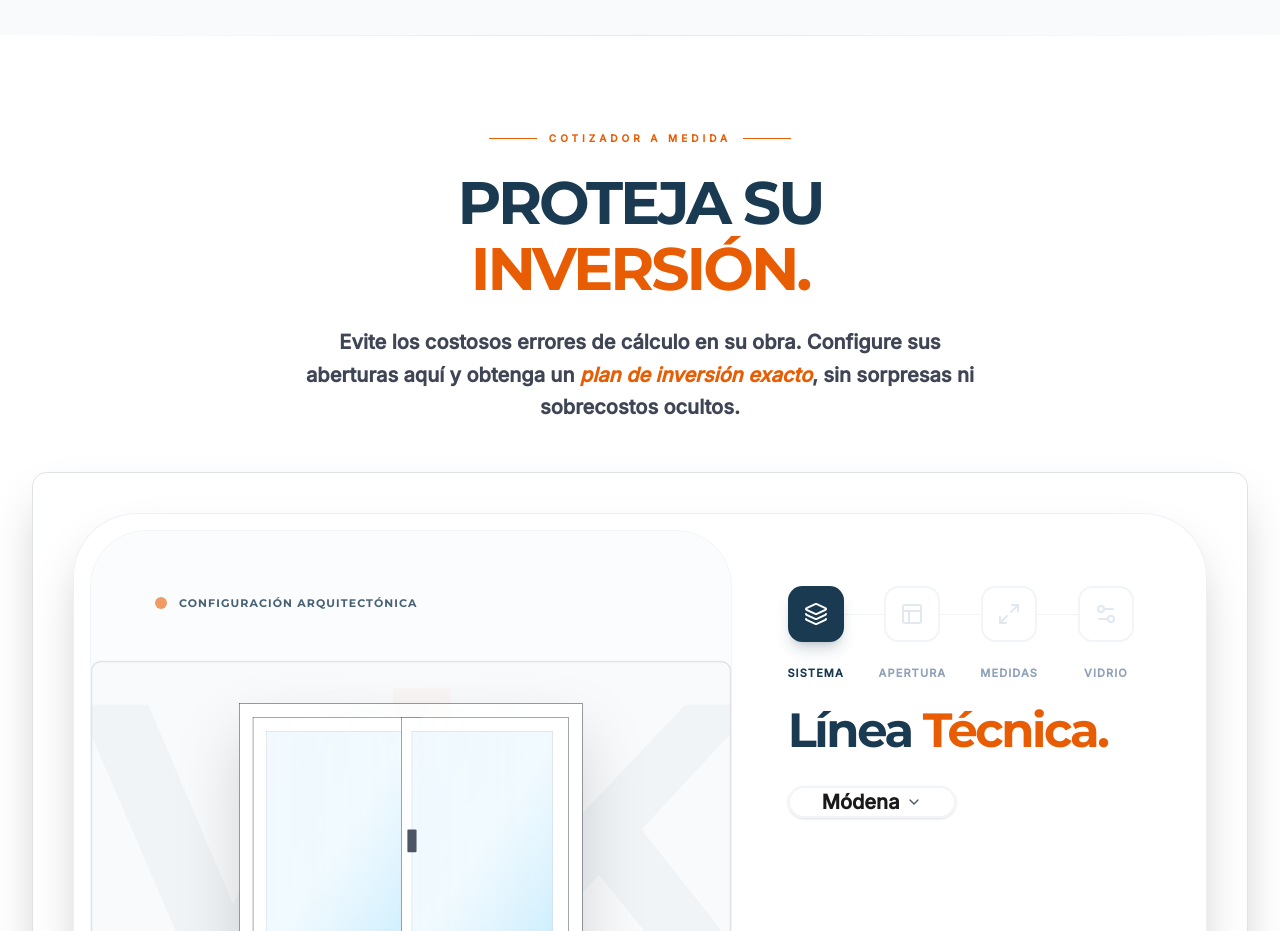
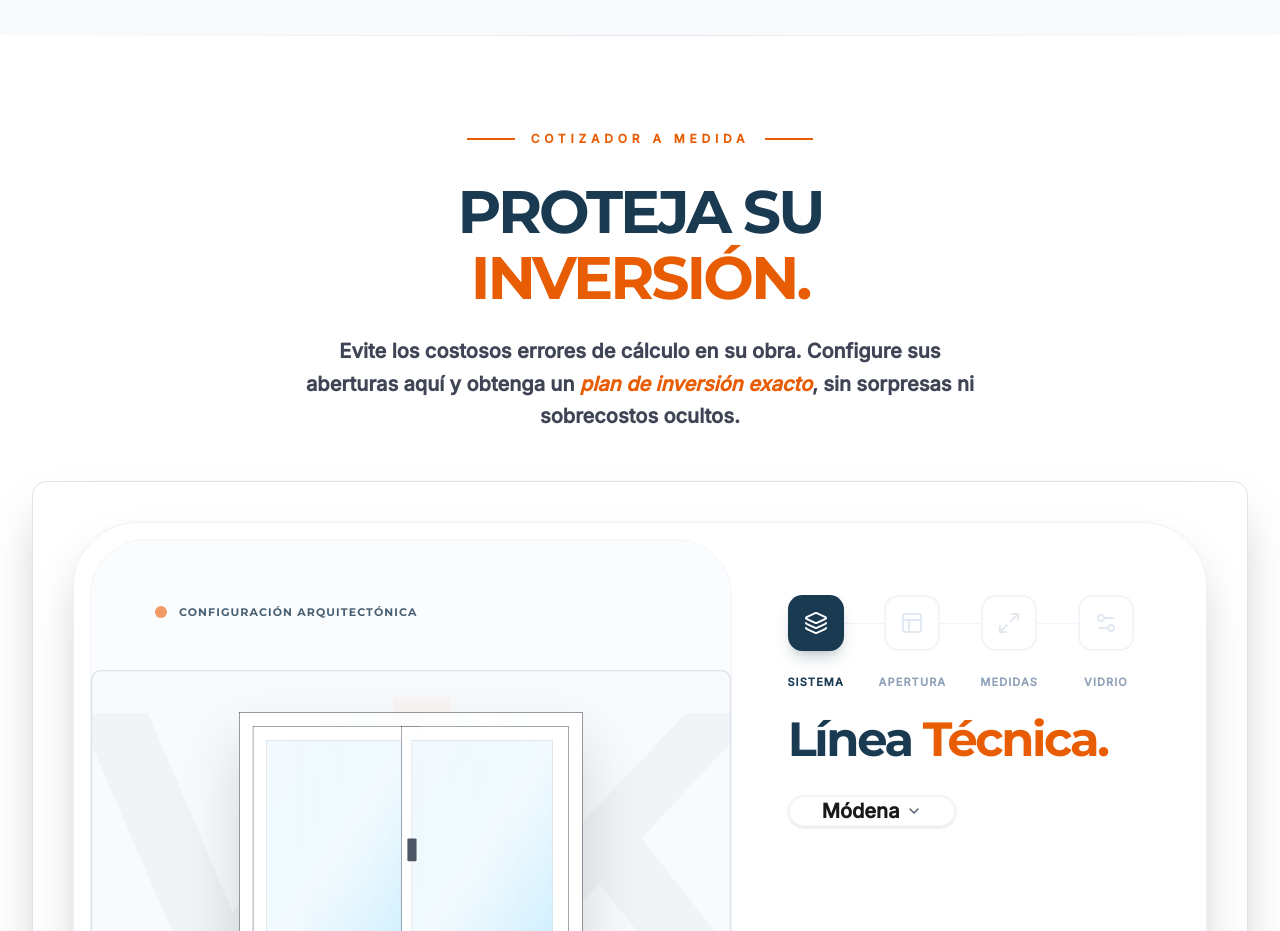
Before and after one commit to Wilson-Kickbush/vilkmet-app, a Next.js app: page / in a window 1280 px wide. Shown: the part 3480-4411 px from the top of the page. Built offline with nearby package versions, Linux system fonts and the light colour scheme.

Commit message:
style: enhanced cotizador badge visibility and contrast

```diff
--- a/src/app/page.tsx
+++ b/src/app/page.tsx
@@ -23,10 +23,10 @@ export default function Home() {
 
           <div className="container mx-auto px-6 lg:px-8 relative z-10">
             <div className="max-w-4xl mx-auto text-center mb-12">
-              <div className="flex items-center justify-center gap-3 mb-6">
-                <div className="h-[1px] w-12 bg-[#E85D04]" />
-                <span className="text-[10px] font-black uppercase tracking-[0.4em] text-[#E85D04]">Cotizador a Medida</span>
-                <div className="h-[1px] w-12 bg-[#E85D04]" />
+              <div className="flex items-center justify-center gap-4 mb-8">
+                <div className="h-[2px] w-12 bg-[#E85D04]" />
+                <span className="text-xs font-black uppercase tracking-[0.4em] text-[#E85D04]">Cotizador a Medida</span>
+                <div className="h-[2px] w-12 bg-[#E85D04]" />
               </div>
 
               <h2 className="text-4xl md:text-6xl font-heading font-black text-[#1A3A52] tracking-tighter leading-[1.1] mb-6 uppercase">
```
